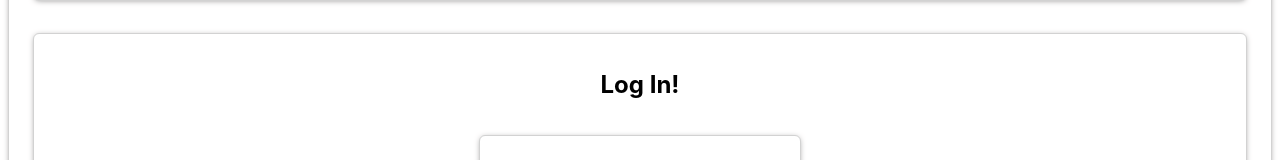
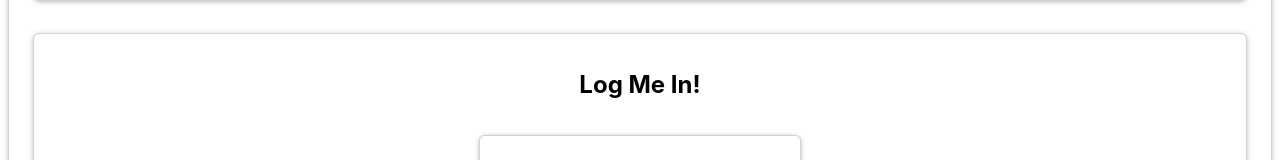
Before and after one commit to ttwebpt92-watermyplants/water-my-plants, a React (Create React App) app in the folder water-my-plants/: page /Login in a window 1280 px wide. Shown: the part 1213-1373 px from the top of the page. Built offline with nearby package versions, Linux system fonts and the light colour scheme.

Commit message:
Minor change to check that github is receiving commits.

```diff
--- a/water-my-plants/src/Login.js
+++ b/water-my-plants/src/Login.js
@@ -5,7 +5,7 @@ export default function Login() {
 
     return (
         <LoginForm>
-        <h2>Log In!</h2>
+        <h2>Log Me In!</h2>
             <FormDiv>
                 <label>Username&nbsp;
                     <input name="username" type="text" />
```
